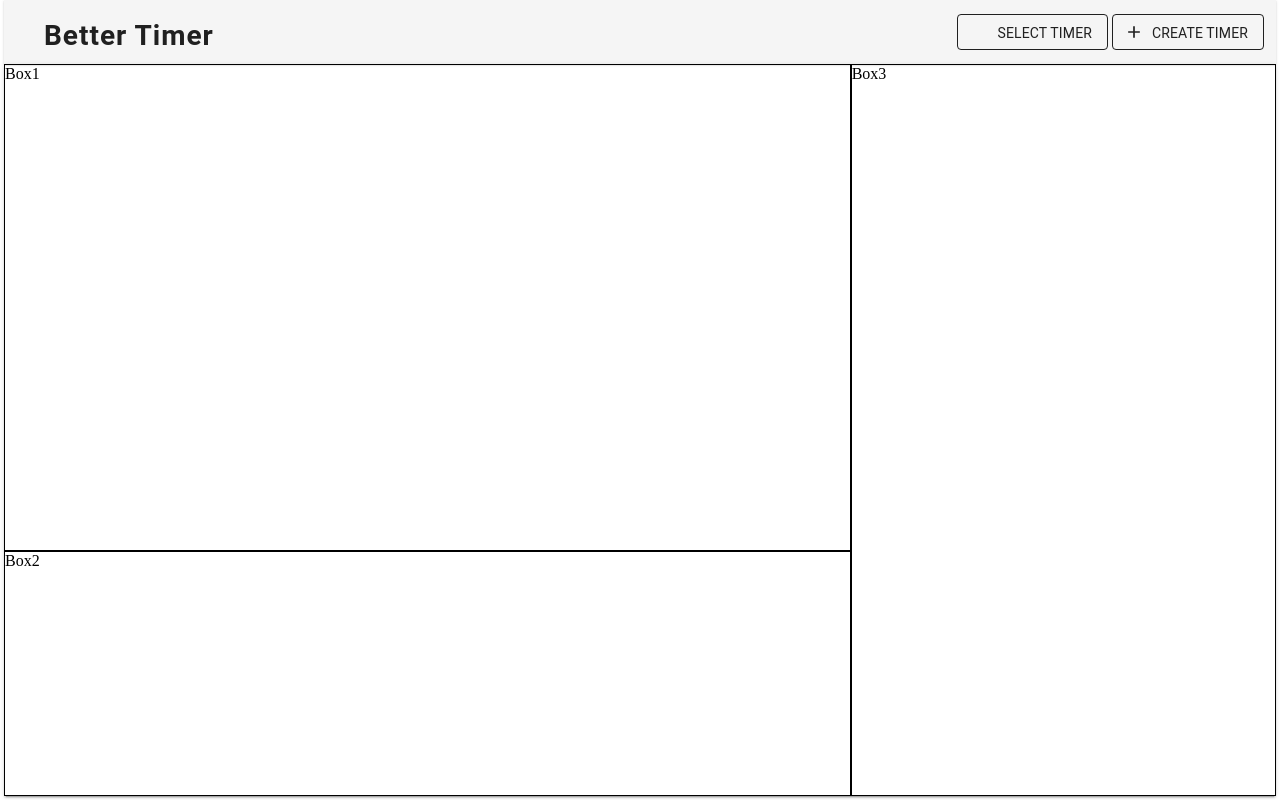
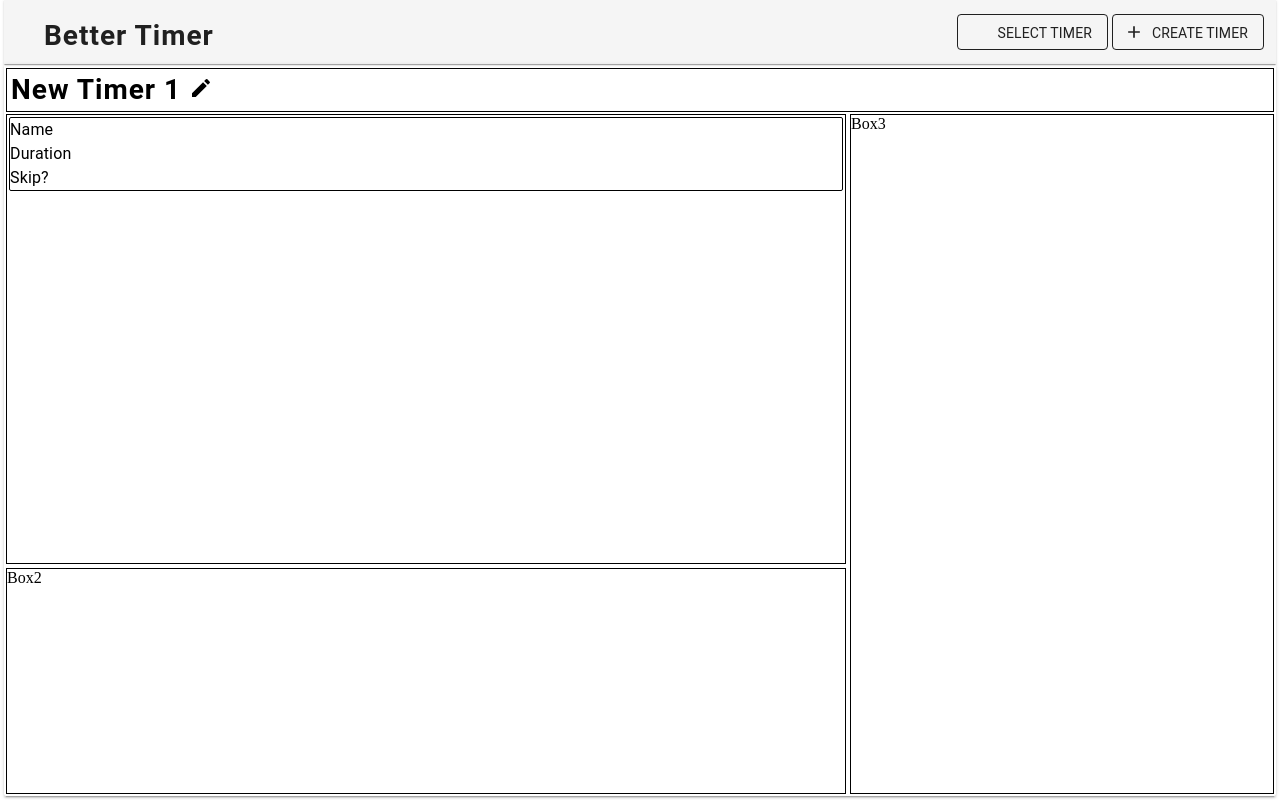
Before and after one commit to dustintktran/BetterTimer, a React app in the folder frontend/: page / in a window 1280 px wide. Built offline with nearby package versions, Linux system fonts and the light colour scheme; some icons are missing; the HTML template or start-up script is replaced by a standard one.

Commit message:
split active timer sections and start work on blocks

```diff
--- a/frontend/src/components/active/ActiveTimer.tsx
+++ b/frontend/src/components/active/ActiveTimer.tsx
@@ -1,33 +1,11 @@
-import { Stack, Box } from '@mui/material';
+import { Stack } from '@mui/material';
+import ActiveTimerHeader from './ActiveTimerHeader';
+import ActiveTimerBody from './ActiveTimerBody';
 const ActiveTimer: React.FC = () => {
   return (
-    <Stack direction='row' sx={{ height: '100%' }}>
-      <Stack direction='column' flex={2} sx={{ height: '100%' }}>
-        <Box
-          flex={2}
-          sx={{
-            border: '1px solid black',
-          }}
-        >
-          Box1
-        </Box>
-        <Box
-          flex={1}
-          sx={{
-            border: '1px solid black',
-          }}
-        >
-          Box2
-        </Box>
-      </Stack>
-      <Box
-        flex={1}
-        sx={{
-          border: '1px solid black',
-        }}
-      >
-        Box3
-      </Box>
+    <Stack direction='column' sx={{ height: '100%' }}>
+      <ActiveTimerHeader headerText='New Timer 1' />
+      <ActiveTimerBody />
     </Stack>
   );
 };
--- /dev/null
+++ b/frontend/src/components/active/ActiveTimerBody.tsx
@@ -0,0 +1,29 @@
+import { Stack, Box } from '@mui/material';
+import TimerBlock from './TimerBlock';
+
+const ActiveTimerBody = () => {
+  return (
+    <Stack direction='row' flex={20} sx={{ height: '100%' }}>
+      <Stack direction='column' flex={2} sx={{ height: '100%' }}>
+        <Stack flex={2} sx={styles.debug}>
+          <TimerBlock />
+        </Stack>
+        <Box flex={1} sx={styles.debug}>
+          Box2
+        </Box>
+      </Stack>
+      <Box flex={1} sx={styles.debug}>
+        Box3
+      </Box>
+    </Stack>
+  );
+};
+
+export default ActiveTimerBody;
+
+const styles = {
+  debug: {
+    border: '1px solid black',
+    margin: '2px',
+  },
+};
--- /dev/null
+++ b/frontend/src/components/active/ActiveTimerHeader.tsx
@@ -0,0 +1,26 @@
+import { Edit } from '@mui/icons-material';
+import { Stack } from '@mui/material';
+import { TitleHeader } from '../../styles/styles';
+
+interface ActiveTimerHeaderProps {
+  headerText: string;
+}
+
+const ActiveTimerHeader = ({ headerText }: ActiveTimerHeaderProps) => {
+  return (
+    <Stack
+      direction='row'
+      marginTop={1}
+      marginX='2px'
+      border={1}
+      paddingLeft={1}
+      alignItems='center'
+      spacing={2}
+    >
+      <TitleHeader>{headerText}</TitleHeader>
+      <Edit sx={{ paddingBottom: '4px' }} />
+    </Stack>
+  );
+};
+
+export default ActiveTimerHeader;
--- /dev/null
+++ b/frontend/src/components/active/TimerBlock.tsx
@@ -0,0 +1,23 @@
+import { Stack, Typography } from '@mui/material';
+import type { Theme } from '@mui/material/styles';
+
+export const TimerBlock = () => {
+  // Decide what size block and input them here
+  return (
+    <Stack sx={styles.container}>
+      <Typography>Name</Typography>
+      <Typography>Duration</Typography>
+      <Typography>Skip?</Typography>
+    </Stack>
+  );
+};
+
+export default TimerBlock;
+
+const styles = {
+  container: (theme: Theme) => ({
+    margin: theme.spacing(0.5),
+    border: '1px solid black',
+    borderRadius: '2px',
+  }),
+};
```
